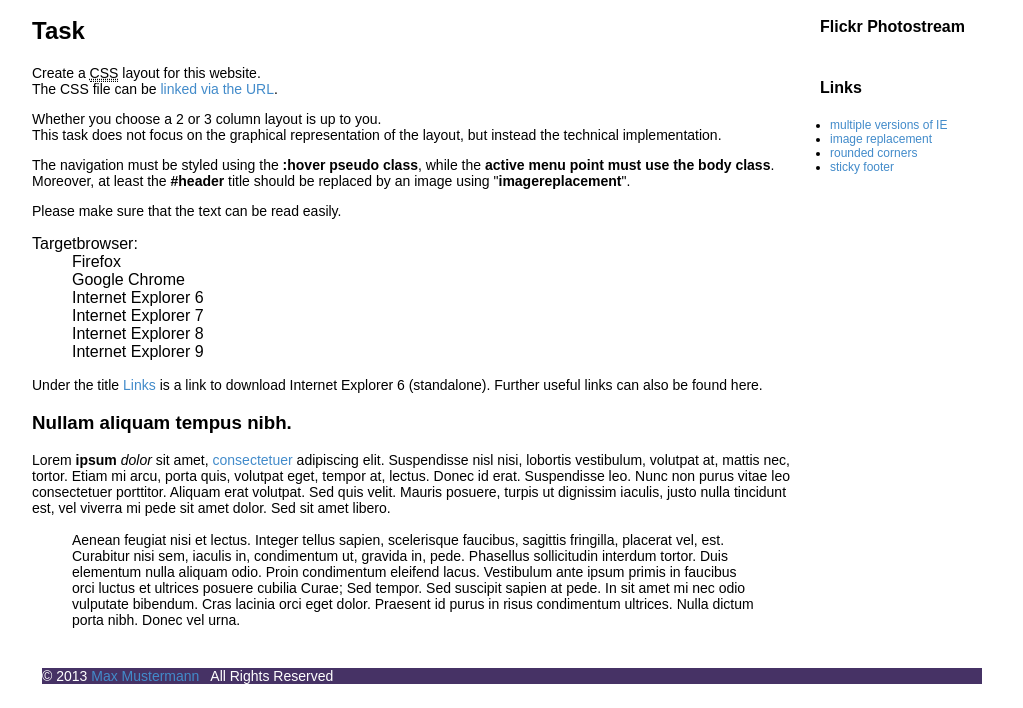
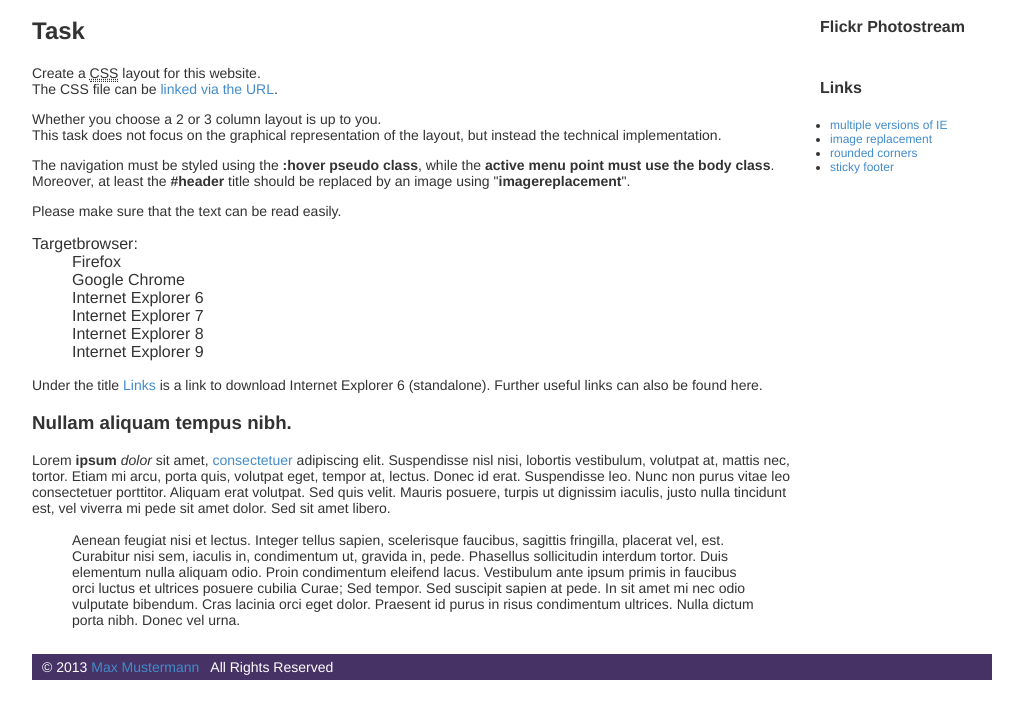
Before and after one commit to keriati/greentube-fe, a plain HTML site: page index.html in a window 1280 px wide. Shown: the part 226-934 px from the top of the page, without its empty margins (128-1151 px from the left). After the commit the page ends 906 px from the top, so only its background shows below. Drawn offline with Linux system fonts and the light colour scheme.

Commit message:
footer fix

```diff
--- a/style.css
+++ b/style.css
@@ -69,8 +69,6 @@ p,pre,dl,menu,ol,ul{margin:1em 0;}
     -moz-box-sizing: border-box;
     box-sizing: border-box;
 }
-
-*behavior: url(boxsizing.htc);
 
 body {
     font-family: "Helvetica Neue",Helvetica,Arial,sans-serif;
@@ -203,11 +201,13 @@ body.links #btnLinks {text-decoration: underline;}
 
 #footer {
     clear: both;
-    padding: 10px;
+    padding: 10px 0 0;
 }
 #footer p {
     color: white;
     background: #463265;
+    padding: 5px 10px;
+    margin: 0;
 }
 
 /**
```
